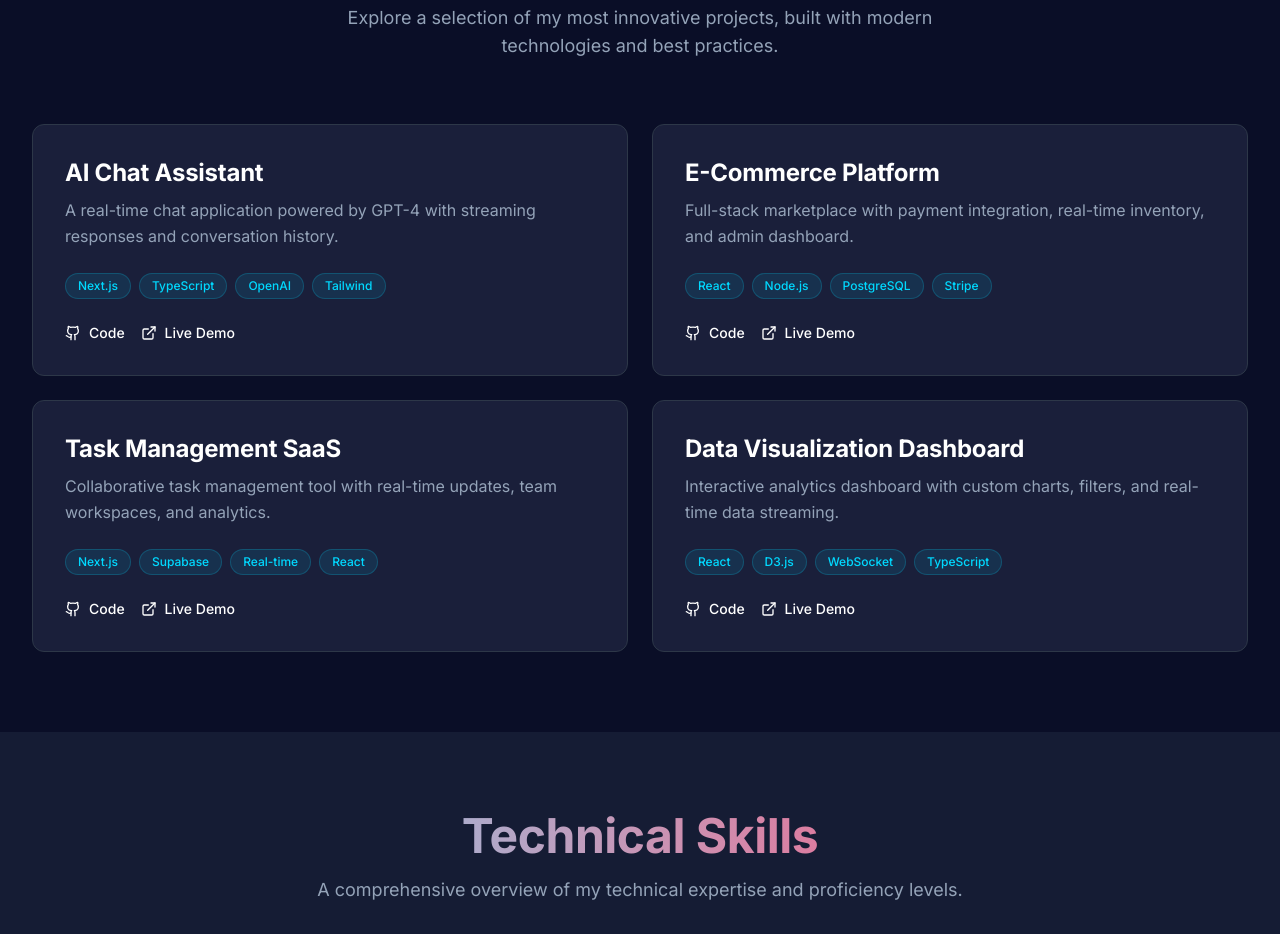
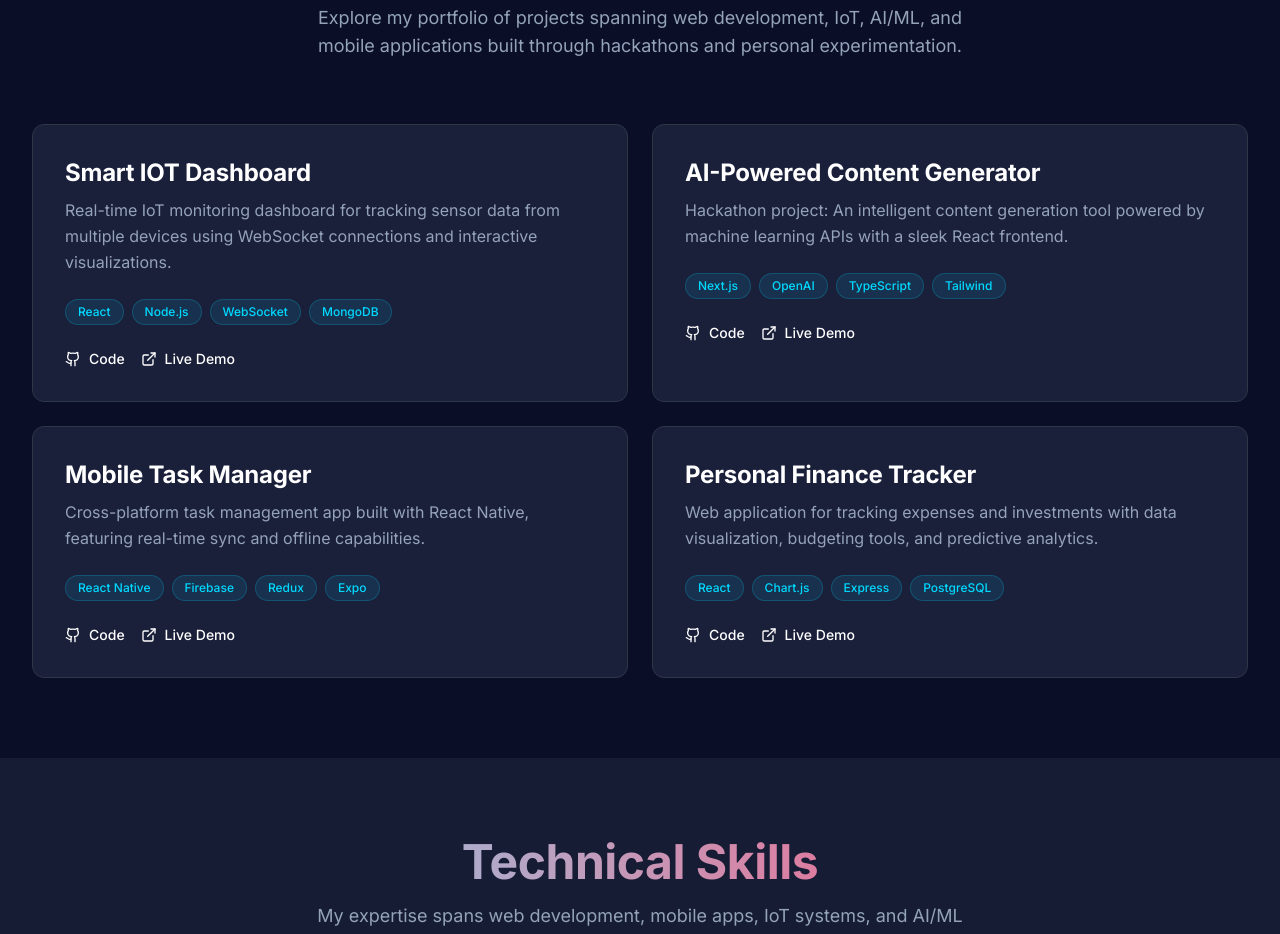
Before and after one commit to Dheerajvishwakarma2004/devsphere-personal-portfolio, a Next.js app: page / in a window 1280 px wide. Shown: the part 940-1874 px from the top of the page. Built offline with nearby package versions, Linux system fonts and the light colour scheme.

Commit message:
edit info

```diff
--- a/app/page.tsx
+++ b/app/page.tsx
@@ -55,7 +55,7 @@ export default function Home() {
               transition={{ duration: 0.5 }}
               className="text-2xl font-bold bg-gradient-to-r from-secondary to-accent bg-clip-text text-transparent"
             >
-              Dheeraj
+              DevSphere
             </motion.div>
 
             {/* Desktop Navigation */}
--- a/components/about-section.tsx
+++ b/components/about-section.tsx
@@ -4,34 +4,39 @@ import { Download } from "lucide-react"
 
 const timelineEvents = [
   {
-    year: "2019",
-    title: "Started My Journey",
-    description: "Began learning web development with HTML, CSS, and JavaScript. Built my first projects.",
-  },
-  {
     year: "2020",
-    title: "First Full-Stack Project",
-    description: "Created a complete e-commerce platform with React and Node.js, deployed to production.",
+    title: "Started Coding Journey",
+    description:
+      "Began learning web development with HTML, CSS, and JavaScript. Built first personal projects and explored the fundamentals.",
   },
   {
     year: "2021",
-    title: "Specialization in React",
-    description: "Deep-dived into React ecosystem, mastered state management, and contributed to open-source.",
+    title: "Discovered React",
+    description:
+      "Deep-dived into React ecosystem, built interactive frontends, and started participating in college hackathons.",
   },
   {
     year: "2022",
-    title: "Senior Developer",
-    description: "Led a team of developers, architected scalable systems, and mentored junior developers.",
+    title: "Expanded to Full-Stack",
+    description:
+      "Learned backend development with Node.js and databases. Started building complete applications from scratch.",
   },
   {
     year: "2023",
-    title: "Full-Stack Mastery",
-    description: "Became proficient in Next.js, TypeScript, and modern DevOps practices.",
+    title: "Explored IoT & AI/ML",
+    description:
+      "Ventured into IoT projects with Arduino, explored machine learning with Python, and mobile app development with React Native.",
   },
   {
     year: "2024",
+    title: "Hackathon Success",
+    description: "Won multiple hackathons, built AI-powered projects, and continued advancing full-stack capabilities.",
+  },
+  {
+    year: "2025",
     title: "Building the Future",
-    description: "Exploring AI integration, developing innovative solutions, and creating DevSphere.",
+    description:
+      "Currently pursuing studies while building innovative solutions. Focused on creating impactful projects and staying at the forefront of web technologies.",
   },
 ]
 
@@ -70,7 +75,7 @@ export function AboutSection() {
             My Journey
           </h2>
           <p className="text-muted-foreground text-lg max-w-2xl mx-auto">
-            From curious learner to experienced developer, here's my professional evolution.
+            From curious learner to passionate developer, here's my journey of continuous learning and innovation.
           </p>
         </motion.div>
 
@@ -84,14 +89,20 @@ export function AboutSection() {
         >
           <h3 className="text-2xl font-bold mb-4">About Me</h3>
           <p className="text-muted-foreground leading-relaxed mb-4">
-            I'm a passionate full-stack developer with a keen eye for creating beautiful, functional digital
-            experiences. My journey started in 2019 with a curiosity about how websites work, and it has evolved into a
-            career of building scalable, innovative solutions that solve real-world problems.
+            I'm Dheeraj Vishwakarma, a passionate developer currently pursuing my studies while building innovative
+            applications. My journey into tech started with curiosity about how websites work, and has evolved into a
+            passion for creating elegant solutions to real-world problems.
+          </p>
+          <p className="text-muted-foreground leading-relaxed mb-4">
+            My primary focus is web development with expertise in React and Next.js. However, I'm not one to stay in a
+            single domain—I've explored IoT systems with Arduino, experimented with AI/ML using Python, and developed
+            mobile apps with React Native. This diverse background allows me to approach problems from multiple
+            perspectives and bring innovative ideas to life.
           </p>
           <p className="text-muted-foreground leading-relaxed">
-            I specialize in modern web technologies including React, Next.js, and TypeScript. I'm committed to writing
-            clean, maintainable code and staying at the forefront of web development trends. When I'm not coding, you'll
-            find me exploring new technologies, exploring different domain not limiting myself only on web development.
+            When I'm not coding, you'll find me participating in hackathons, contributing to personal projects, or
+            learning the latest technologies. I believe in continuous growth and love collaborating with others to build
+            something meaningful.
           </p>
         </motion.div>
 
--- a/components/contact-section.tsx
+++ b/components/contact-section.tsx
@@ -7,7 +7,12 @@ import { Mail, Linkedin, Github, Twitter } from "lucide-react"
 
 const socialLinks = [
   { icon: Github, label: "GitHub", href: "https://github.com/Dheerajvishwakarma2004", color: "hover:text-white" },
-  { icon: Linkedin, label: "LinkedIn", href: "https://linkedin.com/in/dheeraj-vishwakarma-907264288/", color: "hover:text-blue-500" },
+  {
+    icon: Linkedin,
+    label: "LinkedIn",
+    href: "https://linkedin.com/in/dheeraj-vishwakarma-907264288",
+    color: "hover:text-blue-500",
+  },
   { icon: Mail, label: "Email", href: "mailto:dheerajvishwakarma426@gmail.com", color: "hover:text-red-500" },
 ]
 
@@ -72,8 +77,8 @@ export function ContactSection() {
             Get in Touch
           </h2>
           <p className="text-muted-foreground text-lg max-w-2xl mx-auto">
-            Have a project in mind or just want to chat? Feel free to reach out. I'm always interested in hearing about
-            new opportunities.
+            Have a project idea, hackathon collaboration, or just want to discuss web development? I'd love to hear from
+            you! Feel free to reach out.
           </p>
         </motion.div>
 
--- a/components/projects-section.tsx
+++ b/components/projects-section.tsx
@@ -5,36 +5,40 @@ import { ExternalLink, Github } from "lucide-react"
 const projects = [
   {
     id: 1,
-    title: "AI Chat Assistant",
-    description: "A real-time chat application powered by GPT-4 with streaming responses and conversation history.",
-    tags: ["Next.js", "TypeScript", "OpenAI", "Tailwind"],
+    title: "Smart IOT Dashboard",
+    description:
+      "Real-time IoT monitoring dashboard for tracking sensor data from multiple devices using WebSocket connections and interactive visualizations.",
+    tags: ["React", "Node.js", "WebSocket", "MongoDB"],
     github: "https://github.com",
     live: "https://example.com",
     gradient: "from-cyan-500 to-blue-500",
   },
   {
     id: 2,
-    title: "E-Commerce Platform",
-    description: "Full-stack marketplace with payment integration, real-time inventory, and admin dashboard.",
-    tags: ["React", "Node.js", "PostgreSQL", "Stripe"],
+    title: "AI-Powered Content Generator",
+    description:
+      "Hackathon project: An intelligent content generation tool powered by machine learning APIs with a sleek React frontend.",
+    tags: ["Next.js", "OpenAI", "TypeScript", "Tailwind"],
+    github: "https://github.com",
+    live: "https://example.com",
+    gradient: "from-purple-500 to-indigo-500",
+  },
+  {
+    id: 3,
+    title: "Mobile Task Manager",
+    description:
+      "Cross-platform task management app built with React Native, featuring real-time sync and offline capabilities.",
+    tags: ["React Native", "Firebase", "Redux", "Expo"],
     github: "https://github.com",
     live: "https://example.com",
     gradient: "from-pink-500 to-rose-500",
   },
   {
-    id: 3,
-    title: "Task Management SaaS",
-    description: "Collaborative task management tool with real-time updates, team workspaces, and analytics.",
-    tags: ["Next.js", "Supabase", "Real-time", "React"],
-    github: "https://github.com",
-    live: "https://example.com",
-    gradient: "from-purple-500 to-indigo-500",
-  },
-  {
     id: 4,
-    title: "Data Visualization Dashboard",
-    description: "Interactive analytics dashboard with custom charts, filters, and real-time data streaming.",
-    tags: ["React", "D3.js", "WebSocket", "TypeScript"],
+    title: "Personal Finance Tracker",
+    description:
+      "Web application for tracking expenses and investments with data visualization, budgeting tools, and predictive analytics.",
+    tags: ["React", "Chart.js", "Express", "PostgreSQL"],
     github: "https://github.com",
     live: "https://example.com",
     gradient: "from-yellow-500 to-orange-500",
@@ -80,7 +84,8 @@ export function ProjectsSection() {
             Featured Projects
           </h2>
           <p className="text-muted-foreground text-lg max-w-2xl mx-auto">
-            Explore a selection of my most innovative projects, built with modern technologies and best practices.
+            Explore my portfolio of projects spanning web development, IoT, AI/ML, and mobile applications built through
+            hackathons and personal experimentation.
           </p>
         </motion.div>
 
--- a/components/skills-section.tsx
+++ b/components/skills-section.tsx
@@ -4,14 +4,16 @@ import { BarChart, Bar, XAxis, YAxis, CartesianGrid, Tooltip, ResponsiveContaine
 
 const skillsData = [
   { name: "React", proficiency: 95 },
-  { name: "TypeScript", proficiency: 90 },
   { name: "Next.js", proficiency: 92 },
-  { name: "Tailwind", proficiency: 88 },
+  { name: "TypeScript", proficiency: 88 },
+  { name: "Tailwind CSS", proficiency: 90 },
   { name: "Node.js", proficiency: 85 },
-  { name: "UI/UX Design", proficiency: 80 },
+  { name: "Python (AI/ML)", proficiency: 80 },
+  { name: "React Native", proficiency: 78 },
+  { name: "IoT & Arduino", proficiency: 75 },
 ]
 
-const colors = ["#00d9ff", "#ff006e", "#a78bfa", "#06b6d4", "#f472b6", "#7c3aed"]
+const colors = ["#00d9ff", "#a78bfa", "#f472b6", "#06b6d4", "#7c3aed", "#fbbf24", "#f87171", "#34d399"]
 
 const containerVariants = {
   hidden: { opacity: 0 },
@@ -48,7 +50,8 @@ export function SkillsSection() {
             Technical Skills
           </h2>
           <p className="text-muted-foreground text-lg max-w-2xl mx-auto">
-            A comprehensive overview of my technical expertise and proficiency levels.
+            My expertise spans web development, mobile apps, IoT systems, and AI/ML integration with proficiency in
+            modern technologies.
           </p>
         </motion.div>
 
```
